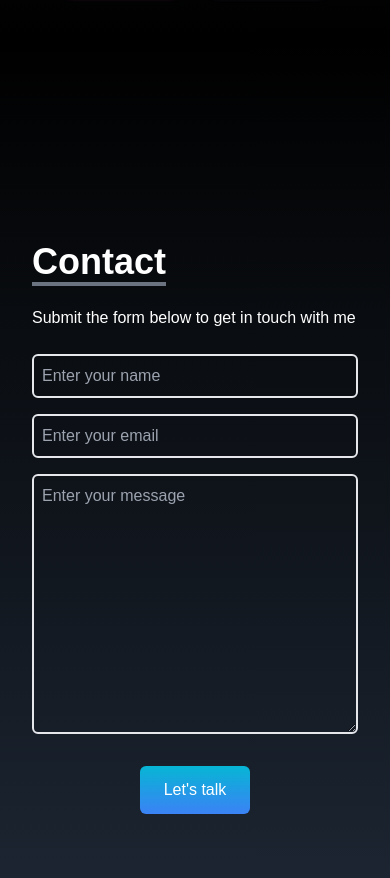
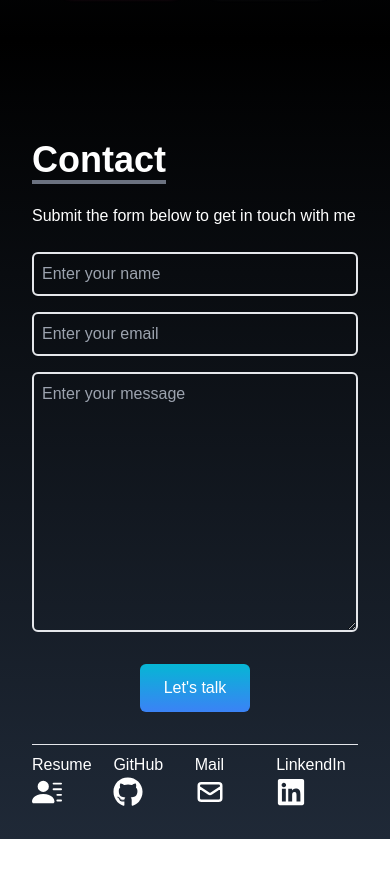
Before and after one commit to numaan0/myPortfolio-react, a React (Create React App) app: page / in a window 390 px wide. Shown: the part 4280-5158 px from the top of the page. After the commit the page ends 5119 px from the top, so only its background shows below. Built offline with nearby package versions, Linux system fonts and the light colour scheme.

Commit message:
Added social links for mobile

```diff
--- a/src/App.js
+++ b/src/App.js
@@ -5,6 +5,7 @@ import About from "./components/About";
 import Portfolio from "./components/Portfolio";
 import Skills from "./components/Skills";
 import Contact from "./components/Contact";
+
 
 function App() {
   return (
@@ -15,7 +16,6 @@ function App() {
       <Portfolio />
       <Skills />
       <Contact />
-
       <SocialLinks />
     </div>
   );
--- a/src/components/Contact.jsx
+++ b/src/components/Contact.jsx
@@ -1,12 +1,56 @@
-import React from 'react'
+import React from 'react';
+import { FaGithub, FaLinkedin } from 'react-icons/fa';
+import { HiOutlineMail } from "react-icons/hi";
+import { BsFillPersonLinesFill } from "react-icons/bs";
 
 const contact = () => {
+  const links =[
+    {
+        id: 1,
+        child: (
+          <>
+          Resume <BsFillPersonLinesFill  size={30} />
+          </>
+      ),
+      href: "/Numan_Nayeem_Resume.pdf",
+
+      download: true,
+    },
+    {
+        id: 2,
+        child: (
+            <>
+            GitHub <FaGithub size={30} />
+            </>
+        ),
+        href: "https://github.com/numaan0",
+    },
+    {
+        id: 3,
+        child: (
+            <>
+            Mail <HiOutlineMail size={30} />
+            </>
+        ),
+        href: "mailto:numannayeem07@gmail.com",
+    },
+    {
+        id: 4,
+        child: (
+          <>
+          LinkendIn <FaLinkedin size={30} />
+          </>
+      ),
+      href: "https://linkedin.com/in/numannayeem/",
+      style: 'rounded-tr-md'
+    },
+]
     return (
         <div
           name="contact"
           className="w-full  bg-gradient-to-b from-black to-gray-800 p-4 text-white h-full"
         >
-          <div className="flex flex-col p-4 justify-center max-w-screen-lg mx-auto h-screen mt-16">
+          <div className="flex flex-col p-4 justify-center max-w-screen-lg mx-auto mt-16 h-full">
             <div className="mt-1">
               <p className="text-4xl font-bold inline border-b-4 border-gray-500 h-auto">
                 Contact
@@ -44,6 +88,31 @@ const contact = () => {
                 </button>
               </form>
             </div>
+            <hr className='lg:hidden md:hidden'></hr>
+            <div className="lg:hidden">
+          <ul className="inline-grid grid-cols-4 gap-3 mt-2 p-">
+            {links.map(({ id, child, href, style, download }) => (
+              <li
+                key={id}
+                className={
+                  "" +
+                  " " +
+                  style
+                }
+              >
+                <a
+                  href={href}
+                  className=""
+                  download={download}
+                  target="_blank"
+                  rel="noreferrer"
+                >
+                  {child}
+                </a>
+              </li>
+            ))}
+          </ul>
+        </div>
           </div>
         </div>
       );
```
